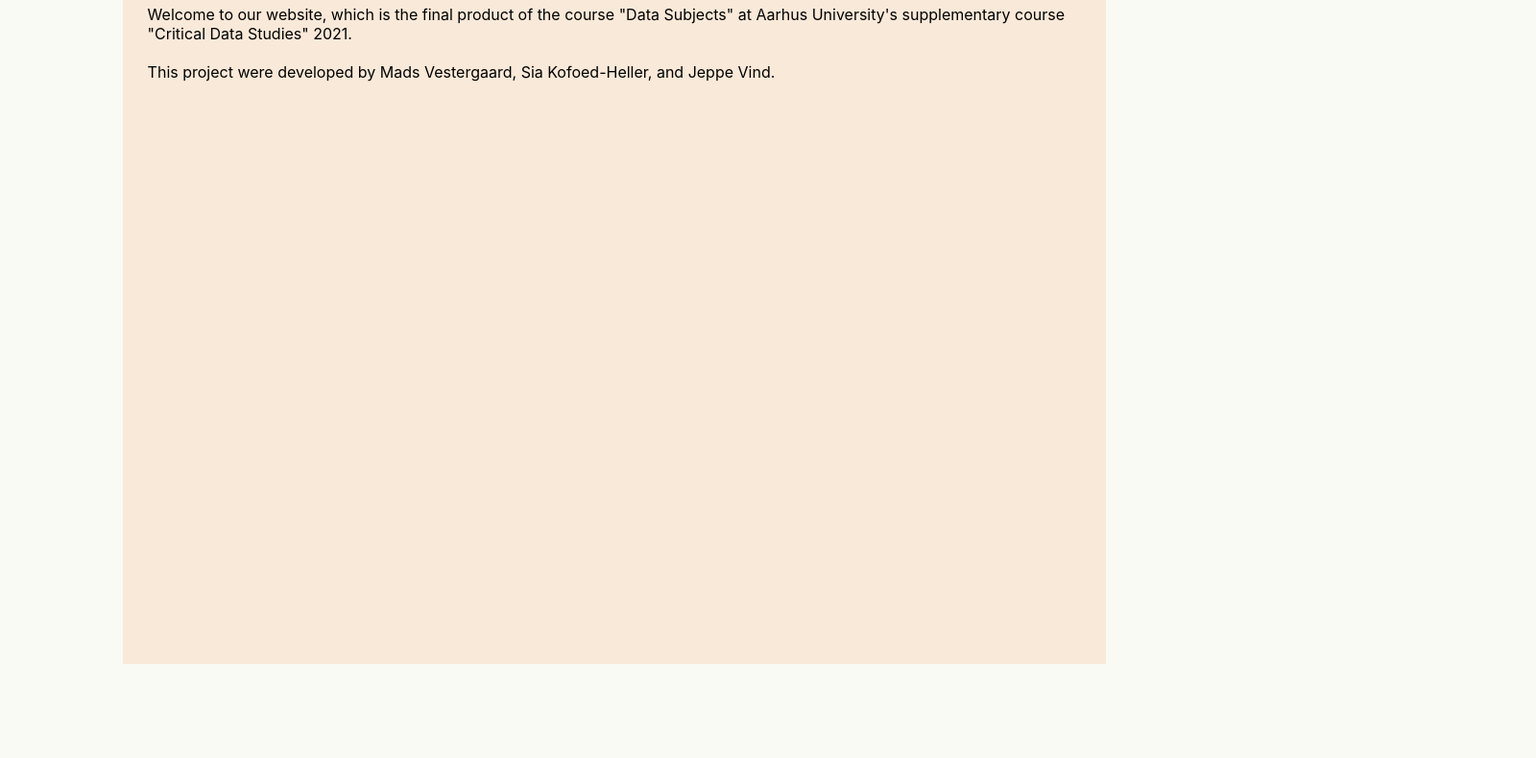
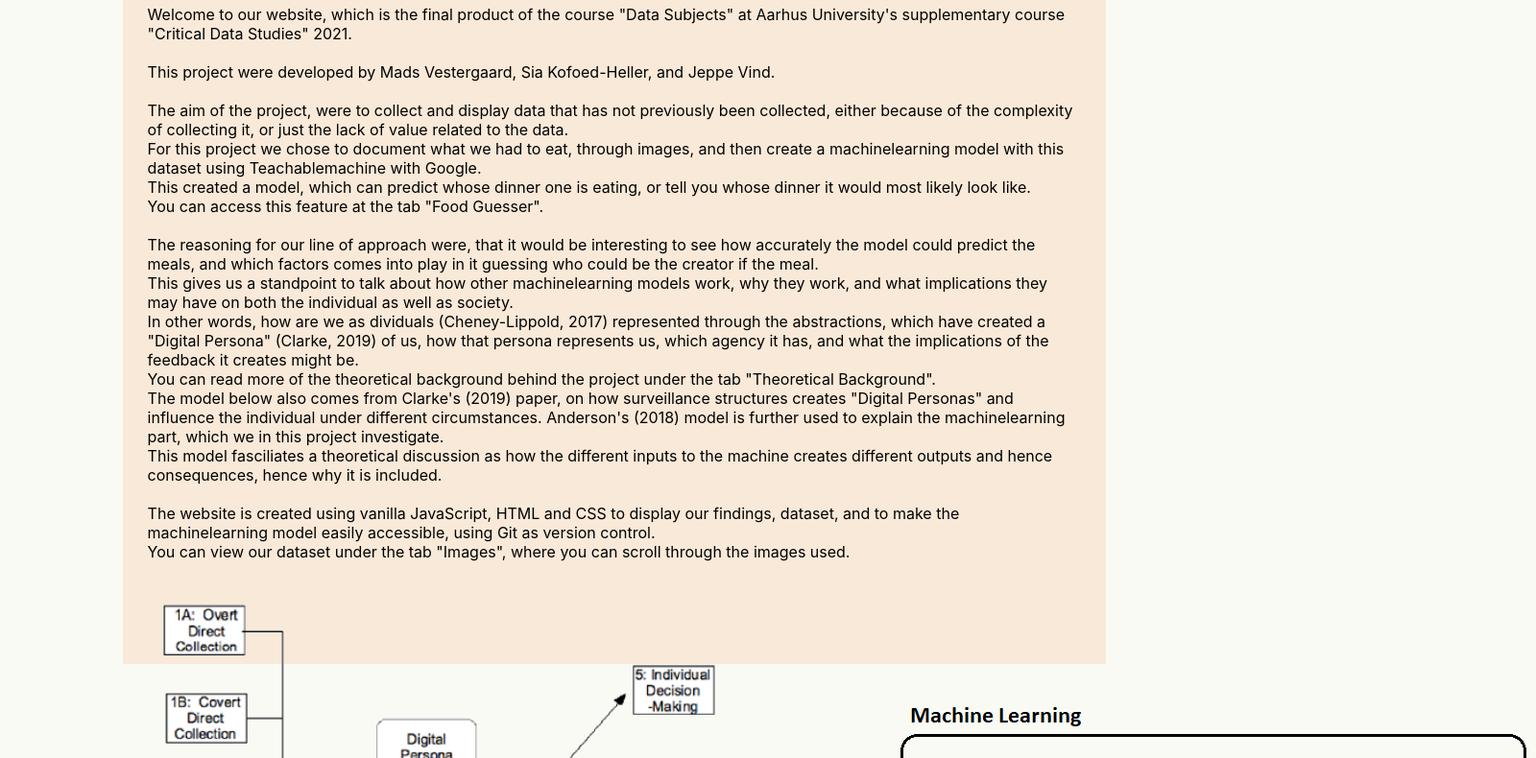
Before and after one commit to TheVind/DataSubjects, a plain HTML site: page index.html in a window 1280 px wide. Shown: the part 102-892 px from the top of the page at 96% size, 1600 px wide, since content can reach past the window. Before the commit the page ends 800 px from the top, so only its background shows below. Drawn offline with Linux system fonts and the light colour scheme.

Commit message:
Wrote the introduction and included model

```diff
--- a/index.html
+++ b/index.html
@@ -31,8 +31,21 @@
             </h1>
             <p class="textBody">
                 Welcome to our website, which is the final product of the course "Data Subjects" at Aarhus University's supplementary course "Critical Data Studies" 2021.<br><br>
-                This project were developed by Mads Vestergaard, Sia Kofoed-Heller, and Jeppe Vind.
+                This project were developed by Mads Vestergaard, Sia Kofoed-Heller, and Jeppe Vind.<br><br>
+                The aim of the project, were to collect and display data that has not previously been collected, either because of the complexity of collecting it, or just the lack of value related to the data.<br>
+                For this project we chose to document what we had to eat, through images, and then create a machinelearning model with this dataset using Teachablemachine with Google.<br>
+                This created a model, which can predict whose dinner one is eating, or tell you whose dinner it would most likely look like.<br>
+                You can access this feature at the tab "Food Guesser".<br><br>
+                The reasoning for our line of approach were, that it would be interesting to see how accurately the model could predict the meals, and which factors comes into play in it guessing who could be the creator if the meal.<br>
+                This gives us a standpoint to talk about how other machinelearning models work, why they work, and what implications they may have on both the individual as well as society.<br>
+                In other words, how are we as dividuals (Cheney-Lippold, 2017) represented through the abstractions, which have created a "Digital Persona" (Clarke, 2019) of us, how that persona represents us, which agency it has, and what the implications of the feedback it creates might be.<br>
+                You can read more of the theoretical background behind the project under the tab "Theoretical Background".<br>
+                The model below also comes from Clarke's (2019) paper, on how surveillance structures creates "Digital Personas" and influence the individual under different circumstances. Anderson's (2018) model is further used to explain the machinelearning part, which we in this project investigate.<br>
+                This model fasciliates a theoretical discussion as how the different inputs to the machine creates different outputs and hence consequences, hence why it is included.<br><br>
+                The website is created using vanilla JavaScript, HTML and CSS to display our findings, dataset, and to make the machinelearning model easily accessible, using Git as version control.<br>
+                You can view our dataset under the tab "Images", where you can scroll through the images used.<br><br>
             </p>
+            <img id="model" src="./images/machineLearningModel.png">
         </div>
     </body>
 </html>
```
Also changed, not shown: images/machineLearningModel.png (added).
